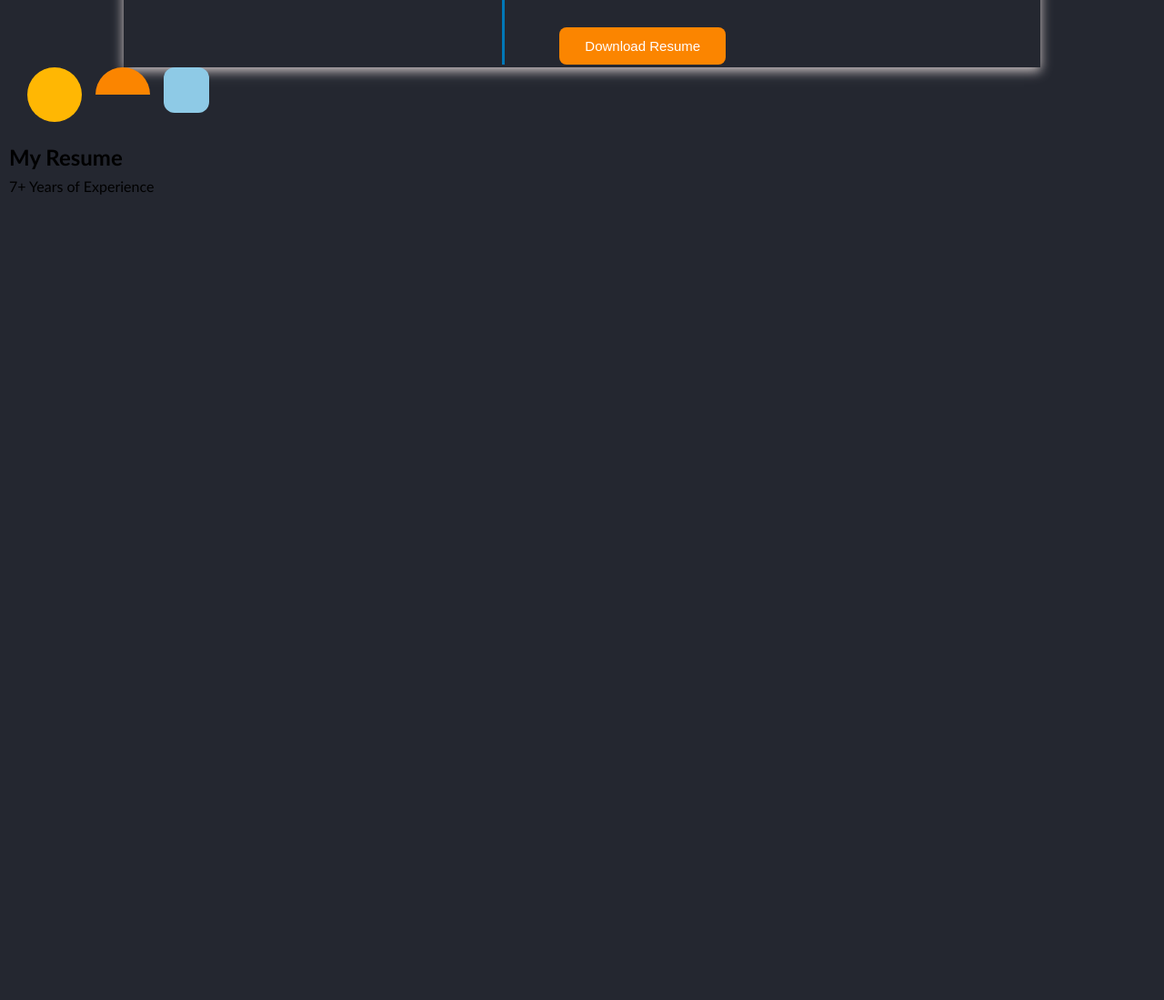
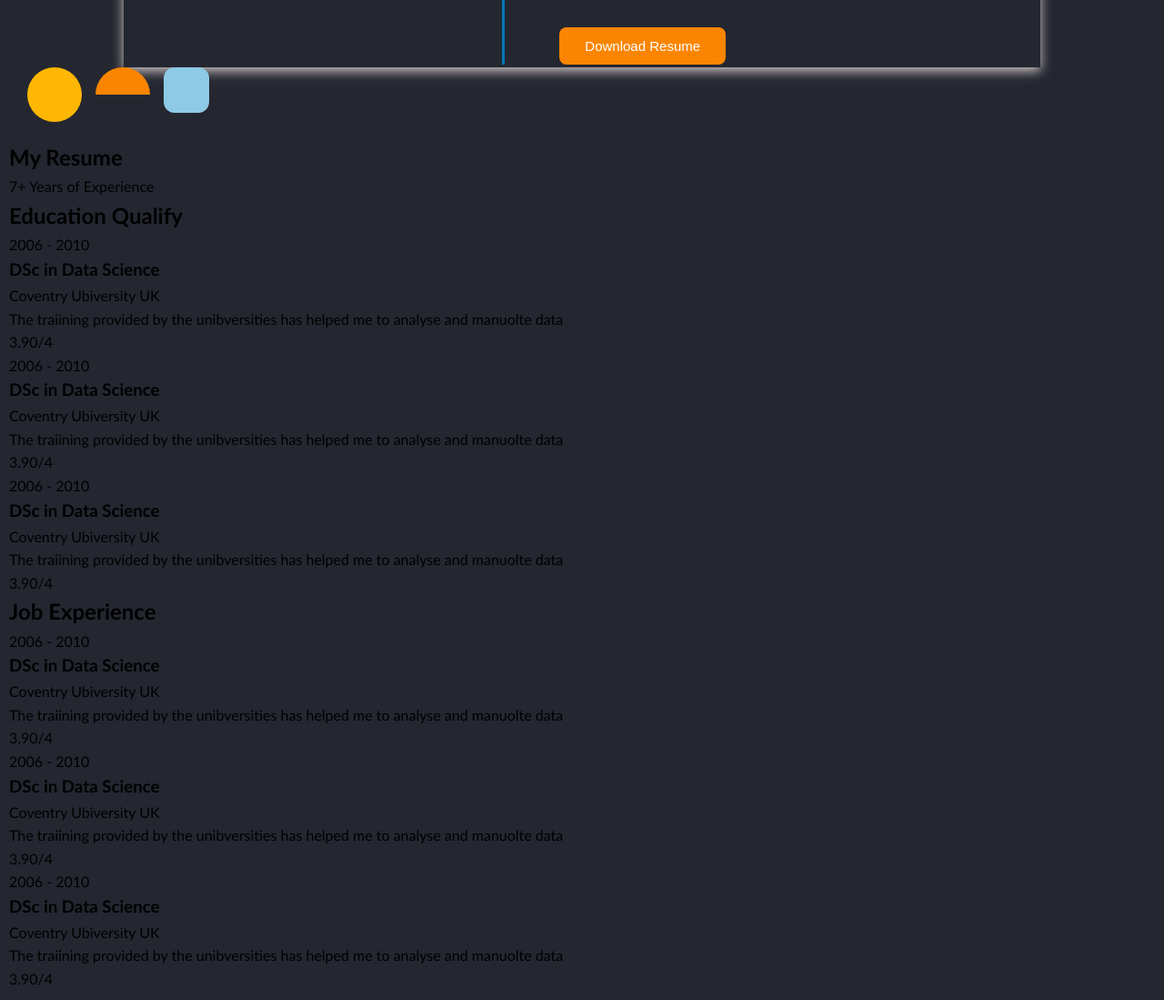
Before and after one commit to dinuraweli/Lehan-s-portfolio, a plain HTML site: page index.html in a window 1280 px wide. Shown: the part 2554-3653 px from the top of the page at 91% size. Before the commit the page ends 2782 px from the top, so only its background shows below. Drawn offline with Linux system fonts and the light colour scheme.

Commit message:
your message

```diff
--- a/index.html
+++ b/index.html
@@ -179,6 +179,67 @@
 <section class = "resume">
   <h1> My Resume </h1>
   <p class = "substitle"> 7+ Years of Experience </p>
+
+  <div class = "resume-container">
+
+    <!-- Education column -->
+     <div class = "resume-column">
+      <h2> Education Qualify </h2>
+
+      <div class = "resume-item">
+        <span class = "year"> 2006 - 2010 </span>
+        <h3> DSc in Data Science </h3>
+        <p class = "instituition"> Coventry Ubiversity UK </p>
+        <p> The traiining provided by the unibversities has helped me to analyse and manuolte data</p>
+        <span class = "badge"> 3.90/4 </span>
+      </div>
+
+     <div class = "resume-item">
+        <span class = "year"> 2006 - 2010 </span>
+        <h3> DSc in Data Science </h3>
+        <p class = "instituition"> Coventry Ubiversity UK </p>
+        <p> The traiining provided by the unibversities has helped me to analyse and manuolte data</p>
+        <span class = "badge"> 3.90/4 </span>
+      </div>
+
+      <div class = "resume-item">
+        <span class = "year"> 2006 - 2010 </span>
+        <h3> DSc in Data Science </h3>
+        <p class = "instituition"> Coventry Ubiversity UK </p>
+        <p> The traiining provided by the unibversities has helped me to analyse and manuolte data</p>
+        <span class = "badge"> 3.90/4 </span>
+      </div>
+     </div>
+
+     <!-- Experience Colukmn -->
+      <div class = "resume-column">
+        <h2> Job Experience</h2>
+
+        <div class = "resume-item">
+        <span class = "year"> 2006 - 2010 </span>
+        <h3> DSc in Data Science </h3>
+        <p class = "instituition"> Coventry Ubiversity UK </p>
+        <p> The traiining provided by the unibversities has helped me to analyse and manuolte data</p>
+        <span class = "badge"> 3.90/4 </span>
+      </div>
+
+      <div class = "resume-item">
+        <span class = "year"> 2006 - 2010 </span>
+        <h3> DSc in Data Science </h3>
+        <p class = "instituition"> Coventry Ubiversity UK </p>
+        <p> The traiining provided by the unibversities has helped me to analyse and manuolte data</p>
+        <span class = "badge"> 3.90/4 </span>
+      </div>
+
+      <div class = "resume-item">
+        <span class = "year"> 2006 - 2010 </span>
+        <h3> DSc in Data Science </h3>
+        <p class = "instituition"> Coventry Ubiversity UK </p>
+        <p> The traiining provided by the unibversities has helped me to analyse and manuolte data</p>
+        <span class = "badge"> 3.90/4 </span>
+      </div>
+      </div>
+  </div>
 </section>
 
 </body>
```
